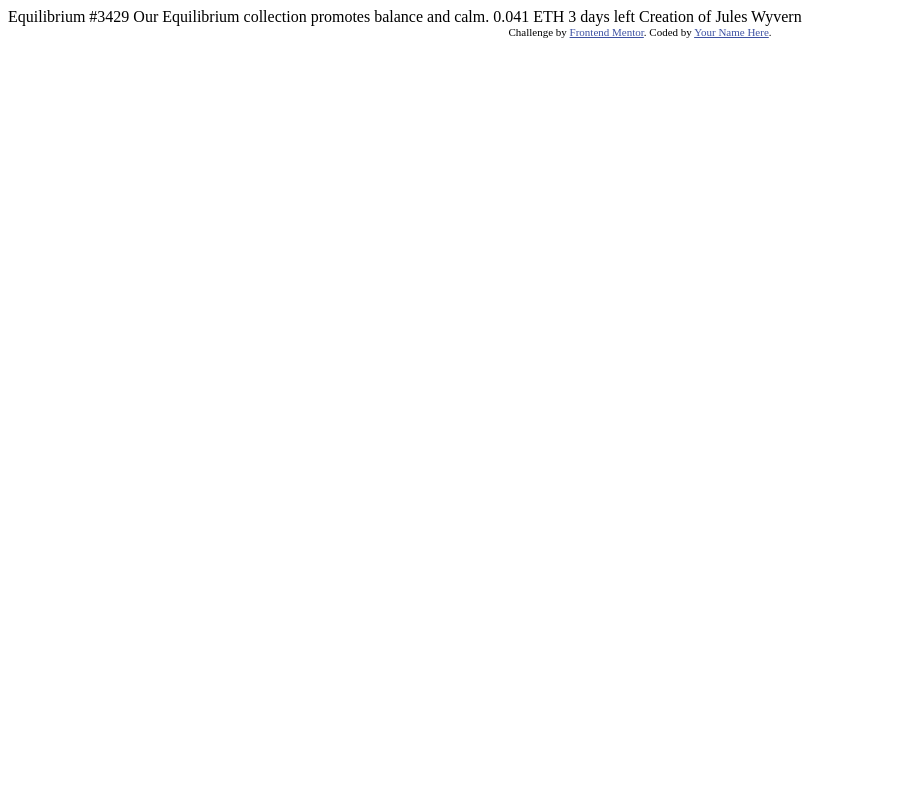
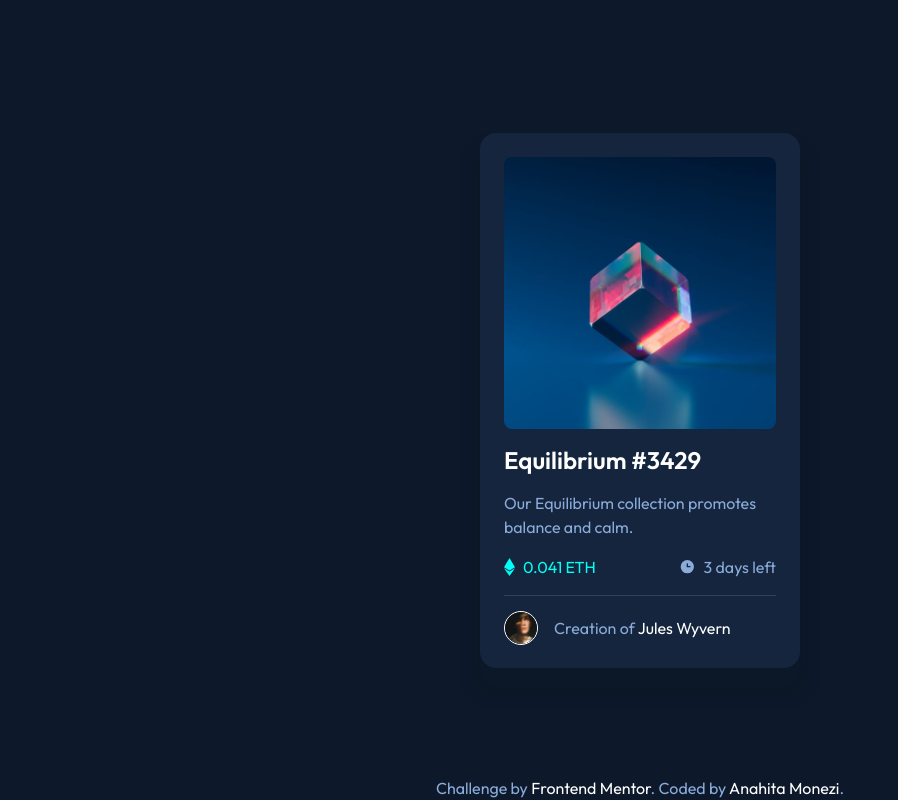
Before and after one commit to NallyNik/fm-nft-preview-card-component, a plain HTML site: page index.html in a window 1280 px wide. Shown: the whole page, without its empty margins (0-898 px from the left). Drawn offline with Linux system fonts and the light colour scheme.

Commit message:
add: html semantic and style

```diff
--- a/assets/css/index.css
+++ b/assets/css/index.css
@@ -1,3 +1,107 @@
+@import url('https://fonts.googleapis.com/css2?family=Outfit:wght@300;400;600&display=swap');
 
-.attribution { font-size: 11px; text-align: center; }
-.attribution a { color: hsl(228, 45%, 44%); }
+* {
+    margin: 0;
+    padding: 0;
+    font-family: 'Outfit', sans-serif;
+}
+body {
+    background-color: hsl(217, 54%, 11%);
+    height: 100vh;
+    display: flex;
+    align-items: center;
+    justify-content: center;
+}
+main {
+    width: 17rem;
+    padding: 1.5rem;
+    background-color: hsl(216, 50%, 16%);
+    border-radius: 1rem;
+    overflow: hidden;
+    box-shadow: 0 20px 10px 10px hsl(214, 51%, 10%);
+}
+h1 {
+    padding: 1rem 0 1rem;
+    color: hsl(0, 0%, 100%);
+}
+p {
+    color: hsl(215, 51%, 70%);
+    font-size: 1rem;
+    line-height: 1.5;
+}
+figure {
+    position: relative;
+    height: 17rem;
+    border-radius: 0.5rem;
+    overflow: hidden;
+}
+figure img {
+    width: 100%;
+    height: 100%;
+    object-fit: cover;
+}
+.info {
+    padding: 1rem 0 1rem;
+    display: flex;
+    justify-content: space-between;
+    align-items: center;
+}
+.item {
+    display: flex;
+    gap: 0.5rem;
+}
+.item img {
+    object-fit: contain;
+}
+.price {
+    color: hsl(178, 100%, 50%);
+}
+.author {
+    padding-top: 1rem;
+    height: 2rem;
+    border-top: 1px solid hsl(215, 32%, 27%);
+    display: flex;
+    gap: 1rem;
+    align-items: center;
+}
+.author img {
+    height: 100%;
+    border: 1px solid hsl(0, 0%, 100%);
+    border-radius: 50%;
+}
+.author span {
+    color: hsl(0, 0%, 100%);
+}
+
+/*hover*/
+figure:hover::before {
+    content: "";
+    position: absolute;
+    width: 100%;
+    height: 100%;
+    background: url('../images/icon-view.svg') no-repeat center, hsla(178, 100%, 50%, 0.5);
+    cursor: pointer;
+}
+:is(h1,  .author span, .attribution a):hover {
+    color: hsl(178, 100%, 50%);
+    cursor: pointer;
+}
+
+/*footer*/
+.attribution {
+    position: absolute;
+    bottom: 0;
+    text-align: center;
+    font-size: 0.8rem;
+    white-space: pre-line;
+}
+.attribution a {
+    color: hsl(0, 0%, 100%);
+    text-decoration: none;
+}
+ /*responsive*/
+@media (min-width: 800px) {
+    .attribution {
+        white-space: normal;
+    }
+}
--- a/index.html
+++ b/index.html
@@ -8,19 +8,34 @@
   <title>Frontend Mentor | NFT preview card component</title>
 </head>
 <body>
-
-  Equilibrium #3429
-
-  Our Equilibrium collection promotes balance and calm.
-
-  0.041 ETH
-  3 days left
-
-  Creation of Jules Wyvern
-
-  <div class="attribution">
-    Challenge by <a href="https://www.frontendmentor.io?ref=challenge" target="_blank">Frontend Mentor</a>.
-    Coded by <a href="#">Your Name Here</a>.
-  </div>
+  <main>
+    <figure>
+      <img src="./assets/images/image-equilibrium.jpg" alt="">
+    </figure>
+    <section>
+      <h1>Equilibrium #3429</h1>
+      <p>Our Equilibrium collection promotes balance and calm.</p>
+      <div class="info">
+        <div class="item">
+          <img src="./assets/images/icon-ethereum.svg" alt="">
+          <p class="price">0.041 ETH</p>
+        </div>
+        <div class="item">
+          <img src="./assets/images/icon-clock.svg" alt="">
+          <p>3 days left</p>
+        </div>
+      </div>
+    </section>
+    <section class="author">
+      <img src="./assets/images/image-avatar.png" alt="">
+      <p>Creation of <span>Jules Wyvern</span></p>
+    </section>
+  </main>
+  <footer class="attribution">
+    <p>
+      Challenge by <a href="https://www.frontendmentor.io?ref=challenge" target="_blank">Frontend Mentor</a>.
+      Coded by <a href="https://www.linkedin.com/in/anahitareismonezi/" target="_blank">Anahita Monezi</a>.
+    </p>
+  </footer>
 </body>
 </html>
```
